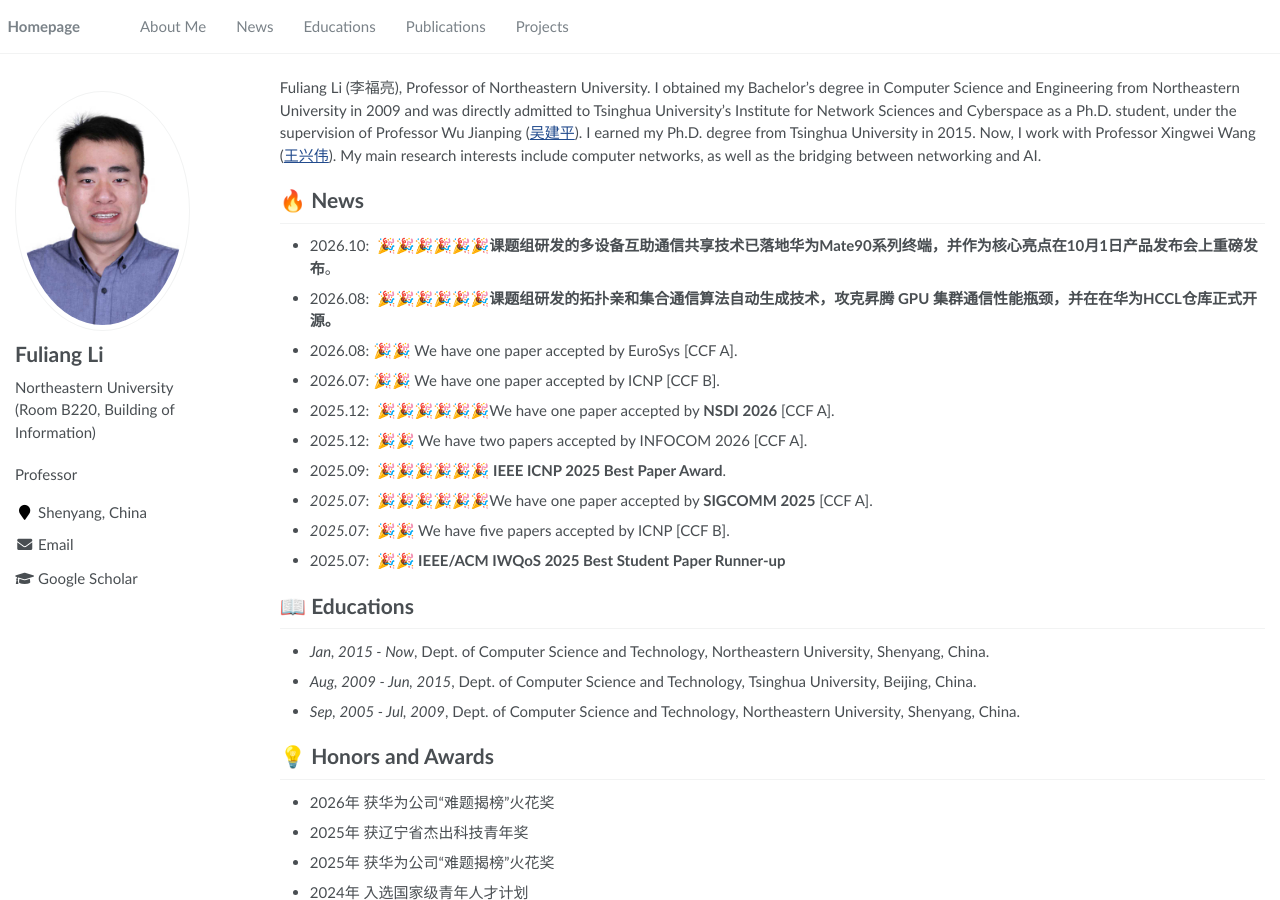
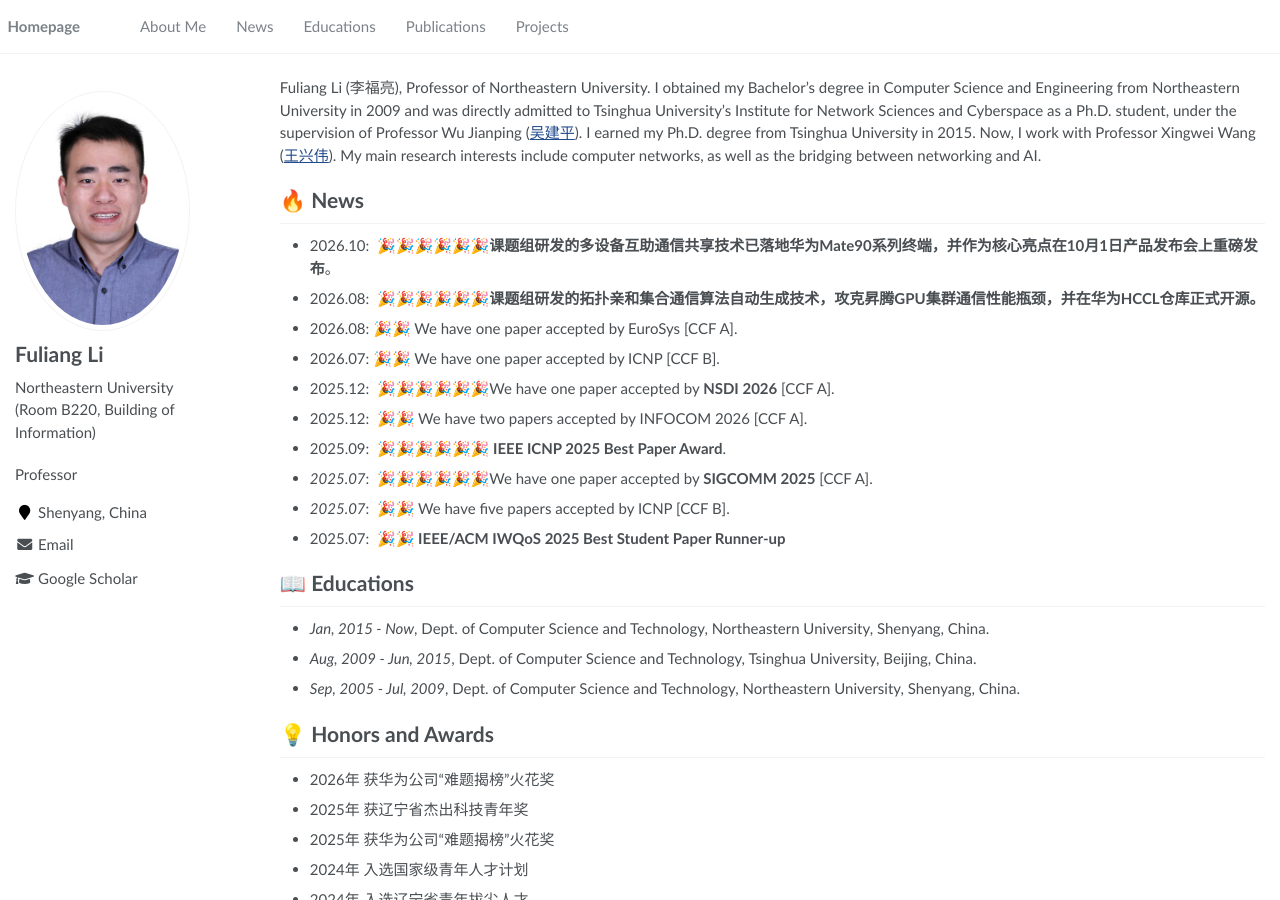
Before and after one commit to Fuliang-Li/Fuliang-Li.github.io, a Jekyll site: the page built from _pages/about.md, in a window 1280 px wide and 900 px high. Built offline with Jekyll 4.4.1, drawn with Linux system fonts in a browser that asks for light colours.

Commit message:
Update about.md

```diff
--- a/_pages/about.md
+++ b/_pages/about.md
@@ -21,7 +21,7 @@ Fuliang Li (李福亮), Professor of Northeastern University. I obtained my Bach
 
 # 🔥 News
 - 2026.10: &nbsp;🎉🎉🎉🎉🎉🎉**课题组研发的多设备互助通信共享技术已落地华为Mate90系列终端，并作为核心亮点在10月1日产品发布会上重磅发布**。
-- 2026.08: &nbsp;🎉🎉🎉🎉🎉🎉**课题组研发的拓扑亲和集合通信算法自动生成技术，攻克昇腾 GPU 集群通信性能瓶颈，并在在华为HCCL仓库正式开源。**
+- 2026.08: &nbsp;🎉🎉🎉🎉🎉🎉**课题组研发的拓扑亲和集合通信算法自动生成技术，攻克昇腾GPU集群通信性能瓶颈，并在华为HCCL仓库正式开源。**
 - 2026.08: 🎉🎉 We have one paper accepted by EuroSys [CCF A].
 - 2026.07: 🎉🎉 We have one paper accepted by ICNP [CCF B].
 - 2025.12: &nbsp;🎉🎉🎉🎉🎉🎉We have one paper accepted by **NSDI 2026** [CCF A].
```
